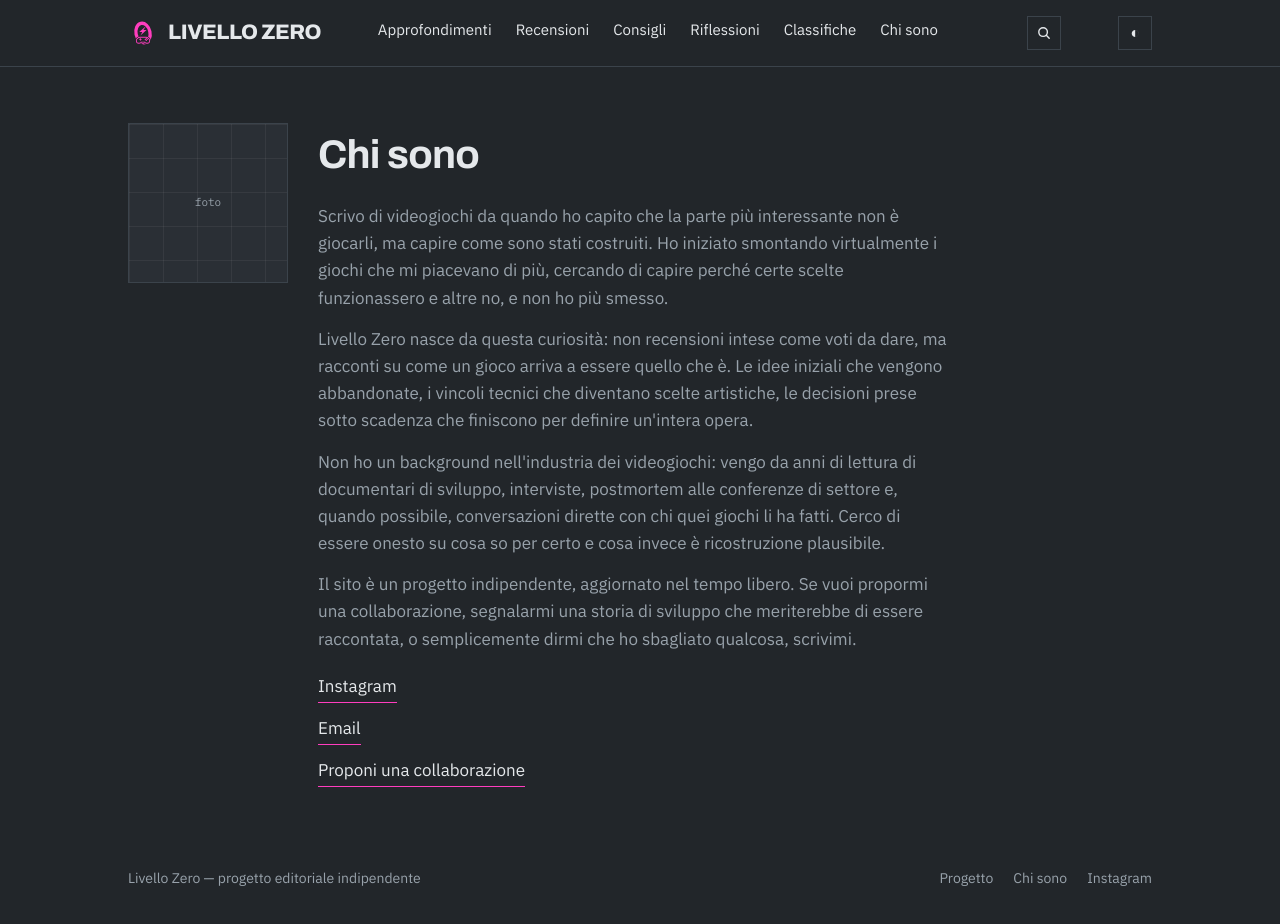
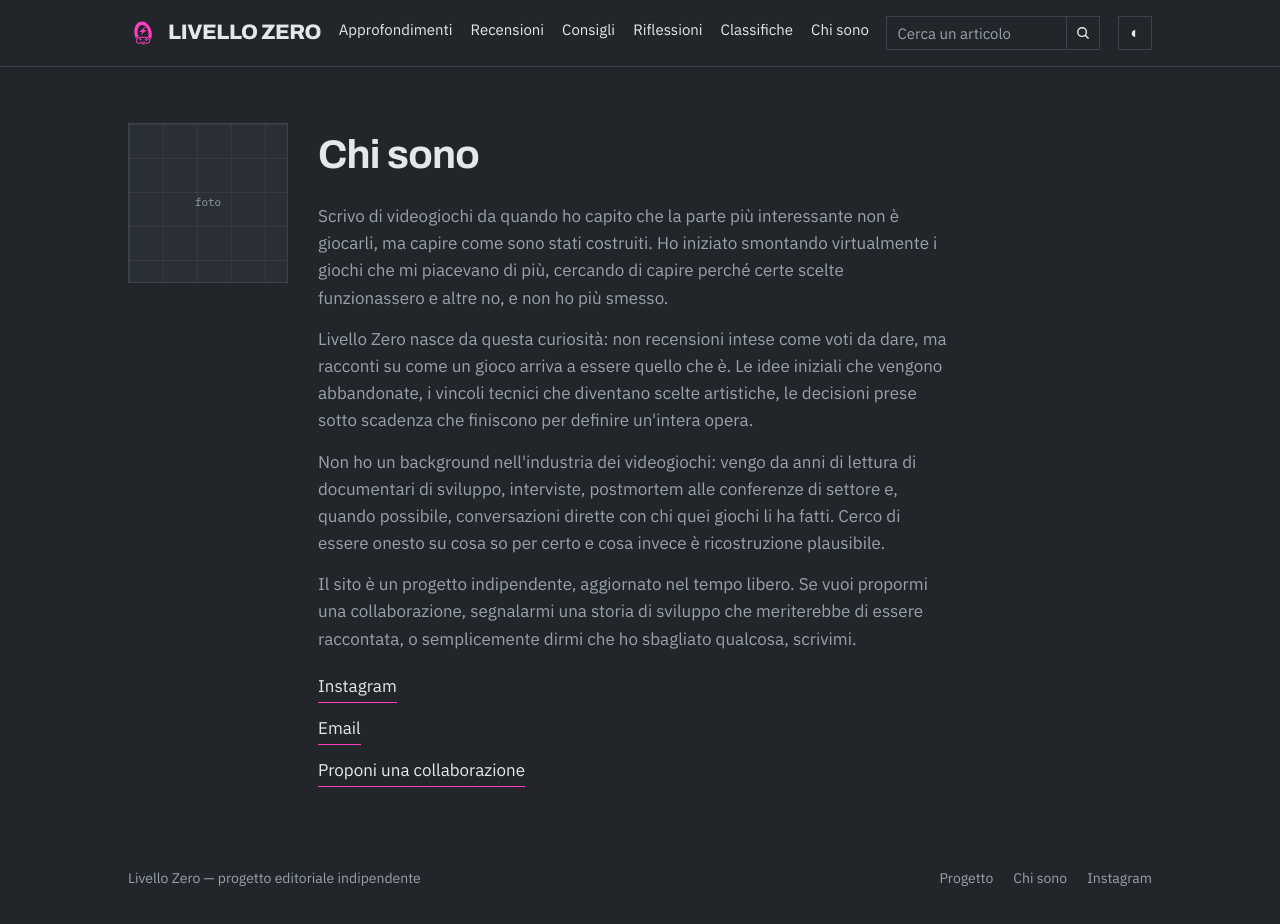
Before and after one commit to gianlivio/livellozero, a Next.js app: page /chi-sono in a window 1280 px wide. Shown: the top 924 px of the page. Built offline with nearby package versions, Linux system fonts and the light colour scheme; no server answers.

Commit message:
Ricerca come form normale: funziona senza JavaScript, niente id duplicati

```diff
--- a/app/(frontend)/CampoRicerca.tsx
+++ b/app/(frontend)/CampoRicerca.tsx
@@ -1,8 +1,3 @@
-"use client";
-
-import { useRouter } from "next/navigation";
-import { useEffect, useRef, useState } from "react";
-
 /** Lente: cerchio e manico, nello stesso tratto delle icone di condivisione. */
 function IconaLente() {
   return (
@@ -24,89 +19,33 @@ function IconaLente() {
 }
 
 /**
- * La lente sta sempre nella testata; il campo si apre solo quando serve. Il
- * campo e il pulsante sono due elementi affiancati e non uno dentro l'altro
- * perche' su schermo stretto prendono due righe diverse (il pulsante resta in
- * alto, il campo scende sotto la navigazione): li tiene insieme l'attributo
- * form del pulsante.
- *
- * In pagina (la 404) il campo e' gia' aperto e non si richiude: li' la ricerca
- * e' la ragione per cui si sta guardando quel pezzo di pagina, non una cosa da
- * scoprire.
+ * La ricerca: un form normale, che va a /cerca da solo. Campo e lente stanno
+ * dentro lo stesso form, quindi l'invio parte sia dal tasto invio sia dal
+ * pulsante, senza una riga di JavaScript e senza stato da tenere in piedi.
+ * Per questo il file non e' un client component: non c'e' niente da idratare.
  */
 export default function CampoRicerca({
   variante = "testata",
 }: {
   variante?: "testata" | "pagina";
 }) {
-  const router = useRouter();
-  const inPagina = variante === "pagina";
-  const [apertoInTestata, setApertoInTestata] = useState(false);
-  const [testo, setTesto] = useState("");
-  const campo = useRef<HTMLInputElement>(null);
-
-  const aperto = inPagina || apertoInTestata;
-
-  function setAperto(valore: boolean) {
-    if (!inPagina) setApertoInTestata(valore);
-  }
-
-  useEffect(() => {
-    // Il cursore va nel campo quando e' l'utente ad averlo appena aperto. In
-    // pagina il campo c'e' gia' all'arrivo: prendergli il fuoco lo porterebbe
-    // a meta' pagina senza che abbia chiesto niente.
-    if (apertoInTestata) campo.current?.focus();
-  }, [apertoInTestata]);
-
-  function invia(evento: React.FormEvent<HTMLFormElement>) {
-    evento.preventDefault();
-    const termine = testo.trim();
-    // Non c'e' niente da cercare: in testata il campo si richiude, in pagina
-    // resta dov'e' e si riprende il cursore, perche' e' li' che si deve
-    // scrivere e non ha altro posto dove andare.
-    if (!termine) {
-      if (inPagina) campo.current?.focus();
-      else setAperto(false);
-      return;
-    }
-    setAperto(false);
-    router.push(`/cerca?q=${encodeURIComponent(termine)}`);
-  }
-
   return (
-    <>
     <form
-        id="ricerca"
       className="ricerca"
+      data-variante={variante}
+      action="/cerca"
+      method="get"
       role="search"
-        data-aperto={aperto}
-        data-variante={variante}
-        onSubmit={invia}
     >
       <input
-          ref={campo}
         type="search"
         name="q"
-          value={testo}
-          onChange={(evento) => setTesto(evento.target.value)}
-          onKeyDown={(evento) => {
-            if (evento.key === "Escape") setAperto(false);
-          }}
         placeholder="Cerca un articolo"
         aria-label="Cerca fra gli articoli"
       />
-      </form>
-      <button
-        type={aperto ? "submit" : "button"}
-        form="ricerca"
-        className="ricerca-lente"
-        aria-label={aperto ? "Cerca" : "Apri la ricerca"}
-        aria-expanded={inPagina ? undefined : aperto}
-        aria-controls={inPagina ? undefined : "ricerca"}
-        onClick={aperto ? undefined : () => setAperto(true)}
-      >
+      <button type="submit" className="ricerca-lente" aria-label="Cerca">
         <IconaLente />
       </button>
-    </>
+    </form>
   );
 }
--- a/app/(frontend)/globals.css
+++ b/app/(frontend)/globals.css
@@ -105,11 +105,13 @@ a {
   transition: background-color 0.2s ease, border-color 0.2s ease;
 }
 
+/* Spazi stretti fra i blocchi: il campo di ricerca sempre in vista si porta via
+   214px, e con i 24px di prima la navigazione non ci stava piu' su una riga. */
 .testata-interna {
   display: flex;
   align-items: center;
   justify-content: space-between;
-  gap: 24px;
+  gap: 16px;
   padding: 16px 28px;
 }
 
@@ -140,7 +142,7 @@ a {
 .navigazione {
   display: flex;
   align-items: center;
-  gap: 24px;
+  gap: 18px;
   flex-wrap: wrap;
 }
 
@@ -175,39 +177,27 @@ a {
   transition: border-color 0.2s ease, color 0.2s ease;
 }
 
-/* La lente sta sempre nella testata, il campo si apre alla sua sinistra. Da
-   chiuso il margine negativo si rimangia il gap della testata: senza, fra la
-   navigazione e la lente resterebbe un buco largo quanto un campo che non c'e'. */
+/* La ricerca della testata: campo e lente dentro lo stesso form, sempre in
+   vista. Il form se ne va a /cerca per conto suo, quindi non c'e' niente da
+   aprire o chiudere e nessuno stato da disegnare. */
 .ricerca {
   display: flex;
   align-items: center;
-  width: 0;
-  margin-right: -24px;
-  overflow: hidden;
-  transition: width 0.2s ease, margin-right 0.2s ease;
 }
 
-.ricerca[data-aperto="true"] {
-  width: 210px;
-  margin-right: 0;
-}
-
+/* Il campo non ha bordo destro: quello sinistro della lente fa da divisorio,
+   cosi' i due pezzi si leggono come un solo oggetto. */
 .ricerca input {
-  width: 100%;
+  width: 180px;
+  min-width: 0;
   height: 34px;
   padding: 0 10px;
   border: 1px solid var(--linea);
+  border-right: none;
   background: transparent;
   color: var(--testo);
   font-family: inherit;
   font-size: 15px;
-  /* Chiuso il campo non e' solo invisibile: esce dal giro dei tab e da quello
-     dei lettori di schermo, che altrimenti lo annuncerebbero a vuoto. */
-  visibility: hidden;
-}
-
-.ricerca[data-aperto="true"] input {
-  visibility: visible;
 }
 
 .ricerca input::placeholder {
@@ -221,18 +211,12 @@ a {
   appearance: none;
 }
 
-/* In pagina il campo non si apre e non si chiude: sta li' della sua larghezza,
-   senza il margine negativo che nella testata serve a chiudere il buco. */
-.ricerca[data-variante="pagina"] {
+/* In pagina (la 404) il campo si allarga: li' la ricerca non e' un attrezzo di
+   servizio in un angolo, e' il motivo per cui si sta guardando la pagina. */
+.ricerca[data-variante="pagina"] input {
+  flex: 1;
   width: auto;
-  flex: 1;
   max-width: 340px;
-  margin-right: 0;
-  overflow: visible;
-}
-
-.ricerca[data-variante="pagina"] input {
-  visibility: visible;
 }
 
 .ricerca-lente {
@@ -249,28 +233,9 @@ a {
   transition: border-color 0.2s ease, color 0.2s ease;
 }
 
-.ricerca-lente:hover,
-.ricerca-lente[aria-expanded="true"] {
+.ricerca-lente:hover {
   border-color: var(--accento);
   color: var(--accento);
-}
-
-/* Quanto manca alla fine dell'articolo. Sta sotto la testata appiccicata: il
-   componente le misura l'altezza e le siede sotto, perche' da stretto la
-   testata cresce di una riga. Parte schiacciata a sinistra e cresce da li'.
-   La transizione la spegne la regola prefers-reduced-motion in cima al file:
-   la barra resta, e' solo il suo rincorrere lo scorrimento che sparisce. */
-.barra-lettura {
-  position: fixed;
-  top: 0;
-  left: 0;
-  z-index: 49;
-  width: 100%;
-  height: 3px;
-  background: var(--accento);
-  transform: scaleX(0);
-  transform-origin: left center;
-  transition: transform 0.1s linear;
 }
 
 .apertura {
@@ -941,11 +906,6 @@ body:has(.pagina-articolo) {
   color: var(--accento);
 }
 
-.pagina-404-ricerca {
-  display: flex;
-  align-items: center;
-  gap: 10px;
-}
 
 /* L'ultimo .pezzo non ha bordo sotto: il filo qui sopra chiude l'elenco al
    posto suo. Il capo della lista resta al suo posto ma spento, cosi' le tre
@@ -1048,15 +1008,16 @@ body:has(.pagina-articolo) {
     align-items: flex-start;
   }
 
-  /* Aperta, la ricerca scende sotto la navigazione e si prende tutta la riga:
-     accanto alla lente non resterebbe larghezza per scriverci dentro. La
-     navigazione ha order 3, quindi il campo la segue. Vale solo in testata:
-     in pagina il campo non ha una navigazione da scavalcare, e quell'order
-     lo manderebbe a finire dopo la sua stessa lente. */
-  .ricerca[data-variante="testata"][data-aperto="true"] {
+  /* La ricerca scende sotto la navigazione e si prende tutta la riga: in fila
+     con la lente, su schermo stretto, non resterebbe larghezza per scriverci
+     dentro. La navigazione ha order 3, quindi il form la segue. */
+  .ricerca[data-variante="testata"] {
     order: 4;
     flex-basis: 100%;
-    width: 100%;
-    margin-right: 0;
+  }
+
+  .ricerca[data-variante="testata"] input {
+    width: auto;
+    flex: 1;
   }
 }
--- a/app/(frontend)/not-found.tsx
+++ b/app/(frontend)/not-found.tsx
@@ -21,9 +21,7 @@ export default function NotFound() {
         ))}
       </nav>
 
-      <div className="pagina-404-ricerca">
-        <CampoRicerca variante="pagina" />
-      </div>
+      <CampoRicerca variante="pagina" />
     </section>
   );
 }
```
Lines whose indentation alone changed are shown as unchanged.
